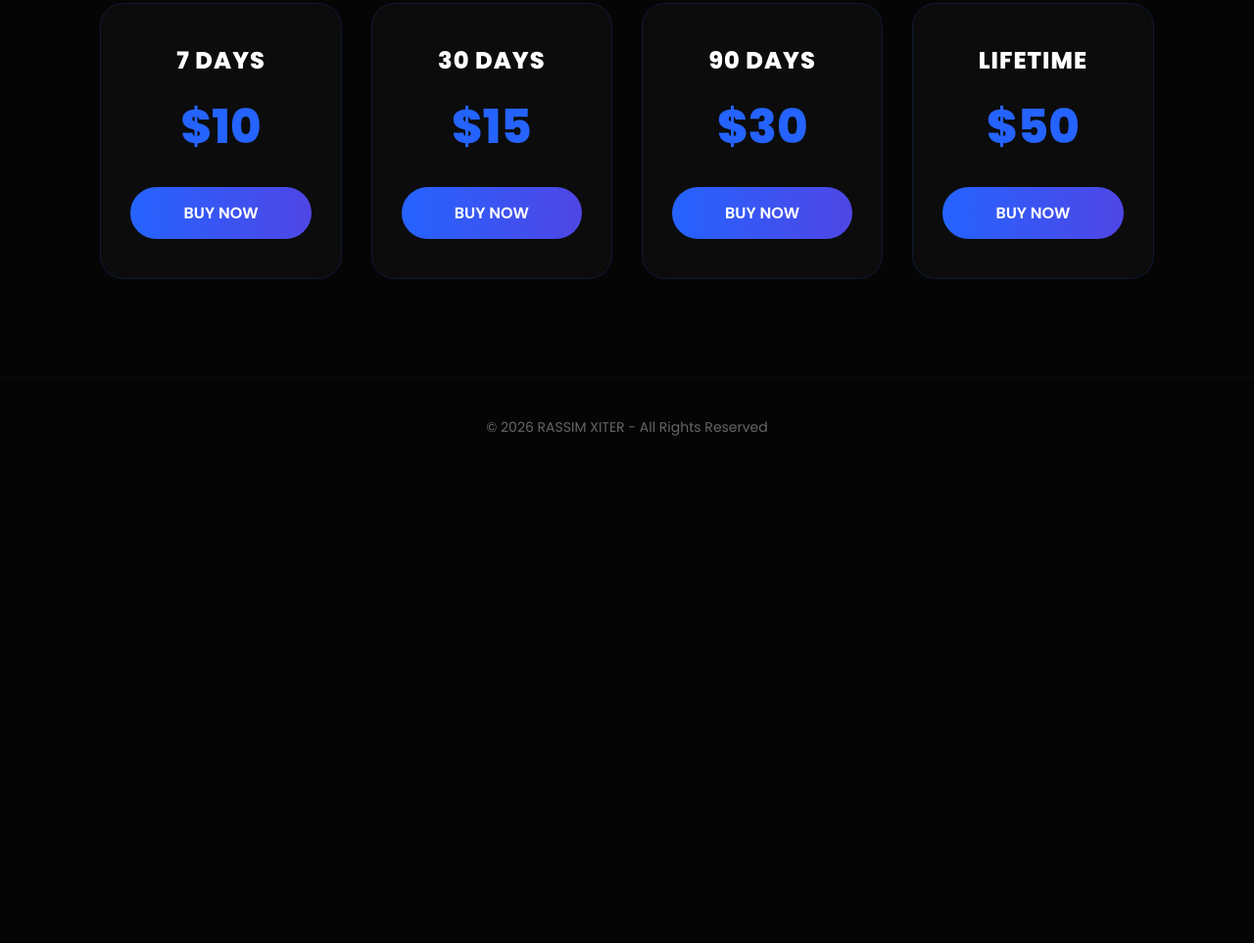
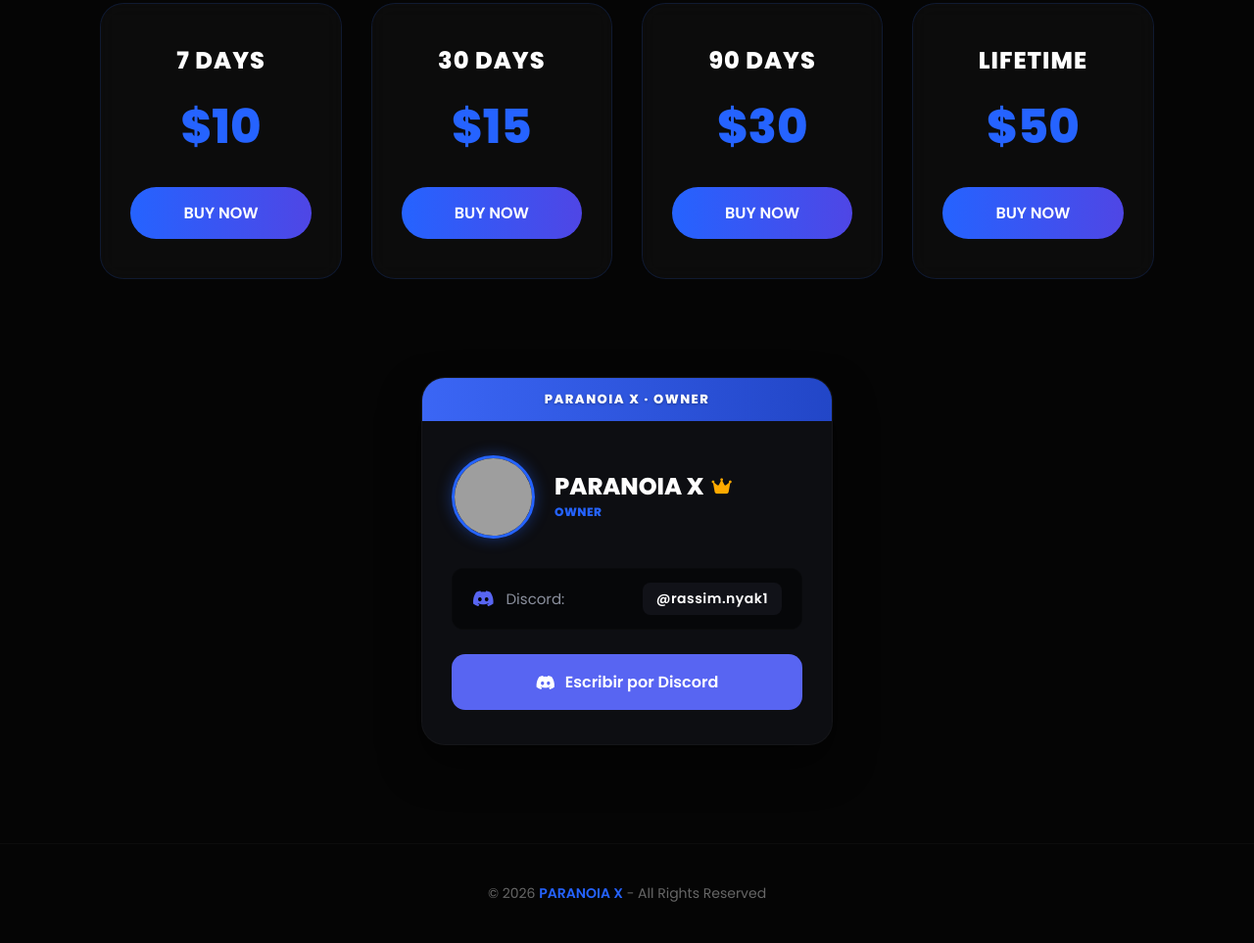
Before and after one commit to rassim2030/realmafia, a plain HTML site: page index.html in a window 1280 px wide. Shown: the part 1032-1995 px from the top of the page at 98% size. Before the commit the page ends 1519 px from the top, so only its background shows below. Drawn offline with Linux system fonts and the light colour scheme; grey boxes are pictures that could not be loaded.

Commit message:
Add files via upload

```diff
--- a/index.html
+++ b/index.html
@@ -3,10 +3,9 @@
 <head>
     <meta charset="UTF-8">
     <meta name="viewport" content="width=device-width, initial-scale=1.0">
-    <title>RASSIM XITER</title>
+    <title>PARANOIA X</title>
 
     <link href="https://fonts.googleapis.com/css2?family=Poppins:wght@300;400;600;800&display=swap" rel="stylesheet">
-
     <link rel="stylesheet" href="https://cdnjs.cloudflare.com/ajax/libs/font-awesome/6.5.1/css/all.min.css">
 
     <style>
@@ -46,7 +45,7 @@
             width: 100%;
             backdrop-filter: blur(12px);
             -webkit-backdrop-filter: blur(12px);
-            background: rgba(5, 5, 5, 0.75); /* تم ضبط الخلفية لمنع التداخل اللوني والتغبيش المشوه */
+            background: rgba(5, 5, 5, 0.75);
             z-index: 999;
             border-bottom: 1px solid rgba(255,255,255,0.05);
         }
@@ -165,7 +164,7 @@
 
         /* --- PRICING SECTION --- */
         .pricing {
-            padding: 100px 8%;
+            padding: 100px 8% 40px 8%;
         }
 
         .section-title {
@@ -234,6 +233,140 @@
             opacity: 0.95;
         }
 
+        /* --- OWNER SECTION (MATCHING IMAGE) --- */
+        .owner-section {
+            padding: 60px 8% 100px 8%;
+            display: flex;
+            justify-content: center;
+        }
+
+        .owner-card {
+            width: 100%;
+            max-width: 420px;
+            background: #0d0e12;
+            border-radius: 24px;
+            overflow: hidden;
+            box-shadow: 0 20px 40px rgba(0, 0, 0, 0.5);
+            border: 1px solid rgba(255, 255, 255, 0.03);
+        }
+
+        .owner-header {
+            background: linear-gradient(90deg, #3b66f5, #2246c7);
+            padding: 12px 20px;
+            text-align: center;
+            font-size: 13px;
+            font-weight: 800;
+            letter-spacing: 1.5px;
+            color: #ffffff;
+            text-shadow: 0 1px 3px rgba(0,0,0,0.3);
+        }
+
+        .owner-body {
+            padding: 35px 30px;
+        }
+
+        .owner-profile {
+            display: flex;
+            align-items: center;
+            gap: 20px;
+            margin-bottom: 30px;
+        }
+
+        .owner-avatar {
+            position: relative;
+            width: 85px;
+            height: 85px;
+            border-radius: 50%;
+            border: 3px solid #2563ff;
+            overflow: hidden;
+            box-shadow: 0 0 15px rgba(37, 99, 255, 0.4);
+        }
+
+        .owner-avatar img {
+            width: 100%;
+            height: 100%;
+            object-fit: cover;
+        }
+
+        .owner-info h3 {
+            font-size: 24px;
+            font-weight: 800;
+            color: #fff;
+            display: flex;
+            align-items: center;
+            gap: 8px;
+            line-height: 1.2;
+        }
+
+        .owner-info .crown-icon {
+            color: #ffaa00;
+            font-size: 18px;
+        }
+
+        .owner-info .role {
+            font-size: 12px;
+            font-weight: 700;
+            color: #2563ff;
+            letter-spacing: 0.5px;
+            margin-top: 2px;
+        }
+
+        .discord-field {
+            background: #060709;
+            border-radius: 12px;
+            padding: 14px 20px;
+            display: flex;
+            justify-content: space-between;
+            align-items: center;
+            margin-bottom: 25px;
+            border: 1px solid rgba(255,255,255,0.01);
+        }
+
+        .discord-field-left {
+            display: flex;
+            align-items: center;
+            gap: 12px;
+            color: #8a8f9d;
+            font-size: 15px;
+            font-weight: 500;
+        }
+
+        .discord-field-left i {
+            color: #5865F2;
+            font-size: 18px;
+        }
+
+        .discord-username {
+            background: #111218;
+            color: #fff;
+            padding: 6px 14px;
+            border-radius: 8px;
+            font-size: 14px;
+            font-weight: 600;
+            letter-spacing: 0.5px;
+        }
+
+        .owner-contact-btn {
+            display: flex;
+            align-items: center;
+            justify-content: center;
+            gap: 10px;
+            width: 100%;
+            background: #5865F2;
+            color: white;
+            text-decoration: none;
+            padding: 16px 0;
+            border-radius: 14px;
+            font-weight: 600;
+            font-size: 16px;
+            transition: background 0.3s ease, transform 0.2s ease;
+        }
+
+        .owner-contact-btn:hover {
+            background: #4752C4;
+            transform: translateY(-2px);
+        }
+
         /* --- FOOTER --- */
         footer {
             text-align: center;
@@ -241,6 +374,11 @@
             color: #666;
             font-size: 14px;
             border-top: 1px solid rgba(255,255,255,0.03);
+        }
+
+        footer span {
+            color: #2563ff;
+            font-weight: 600;
         }
 
         /* --- ANIMATIONS --- */
@@ -313,7 +451,7 @@
 <body>
 
 <header>
-    <div class="logo">RASSIM <span>XITER</span></div>
+    <div class="logo">PARANOIA <span>X</span></div>
 
     <nav id="nav-menu">
         <a href="#">Home</a>
@@ -336,14 +474,14 @@
         <div class="hero-text">
             <h1 class="glow">PURE <span>POWER</span></h1>
             <p>
-                Premium Panels and Services by RASSIM XITER.<br>
+                Premium Panels and Services by PARANOIA X.<br>
                 Fast, secure, and engineered for a seamless professional experience.
             </p>
             <a class="buy-btn" href="#pricing">BUY PANEL</a>
         </div>
 
         <div class="hero-image">
-            <img src="https://i.postimg.cc/FKrmLg4n/DFC4632F-0FAE-4920-8F90-8D36E7C7DE1D.png" alt="Rassim Xiter Showcase">
+            <img src="https://i.postimg.cc/FKrmLg4n/DFC4632F-0FAE-4920-8F90-8D36E7C7DE1D.png" alt="PARANOIA X Showcase">
         </div>
     </section>
 
@@ -376,14 +514,45 @@
             </div>
         </div>
     </section>
+
+    <section class="owner-section">
+        <div class="owner-card">
+            <div class="owner-header">
+                PARANOIA X · OWNER
+            </div>
+            <div class="owner-body">
+                <div class="owner-profile">
+                    <div class="owner-avatar">
+                        <img src="https://files.catbox.moe/djxkfe.png" alt="Owner Avatar">
+                    </div>
+                    <div class="owner-info">
+                        <h3>PARANOIA X <i class="fa-solid fa-crown crown-icon"></i></h3>
+                        <div class="role">OWNER</div>
+                    </div>
+                </div>
+
+                <div class="discord-field">
+                    <div class="discord-field-left">
+                        <i class="fa-brands fa-discord"></i>
+                        <span>Discord:</span>
+                    </div>
+                    <div class="discord-username">@rassim.nyak1</div>
+                </div>
+
+                <a href="https://discord.gg/gwpcC6YF6B" target="_blank" rel="noopener" class="owner-contact-btn">
+                    <i class="fa-brands fa-discord"></i>
+                    Escribir por Discord
+                </a>
+            </div>
+        </div>
+    </section>
 </main>
 
 <footer>
-    &copy; 2026 RASSIM XITER - All Rights Reserved
+    &copy; 2026 <span>PARANOIA X</span> - All Rights Reserved
 </footer>
 
 <script>
-    // التحكم بالقائمة الجانبية للهواتف
     const mobileMenu = document.getElementById('mobile-menu');
     const navMenu = document.getElementById('nav-menu');
 
```
